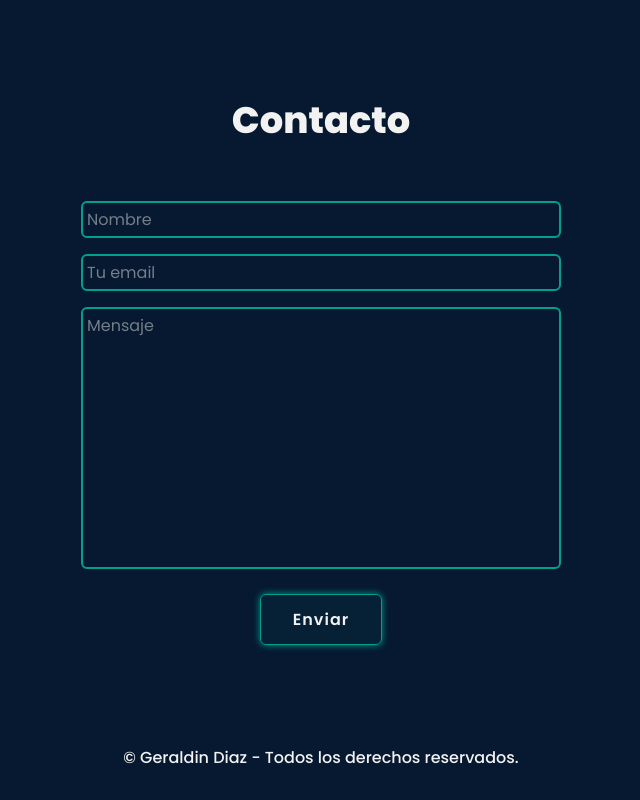
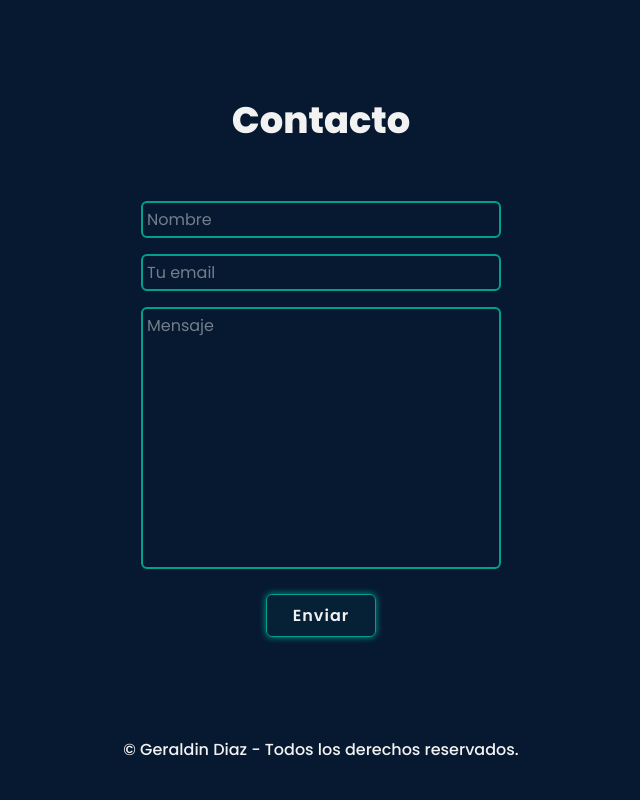
Before and after one commit to geridm/my-portfolio, a plain HTML site: page index.html in a window 1280 px wide. Shown: the part 3176-3976 px from the top of the page, without its empty margins (319-959 px from the left). Drawn offline with nearby package versions, Linux system fonts and the light colour scheme; some packages are replaced by stand-ins of ours; a script that the page names is missing.

Commit message:
arreglar form

```diff
--- a/CSS/estilos.css
+++ b/CSS/estilos.css
@@ -528,14 +528,14 @@ header .navbar li a:hover {
     margin-bottom: 45px;
 }
 
-.form-container {
-  /*  display: flex;
+/*.form-container {
+    display: flex;
     flex-direction: column;
     justify-content: center;
     align-items: center;
     min-height: 100vh;
-    background: #1F242d;*/
-}
+    background: #1F242d;
+}*/
 
 .contacto form {
     width: 600px;
@@ -553,8 +553,7 @@ form .input-box {
 }
 
 .field .item {
-    width: 80%;
-
+    width: 60%;
     padding: 4px;
     background: transparent;
     border: 2px solid #029F8F;
@@ -591,11 +590,11 @@ form .textarea-field .item {
 }
 
 form .textarea-field .error-txt {
-    margin-top: -10px;
+    margin-top: -2px;
 }
 
 form button {
-    padding: 12px 32px;
+    padding: 8px 26px;
     background: #029f8f0c;
     border: solid 1pt #029F8F;
     outline: none;
```
